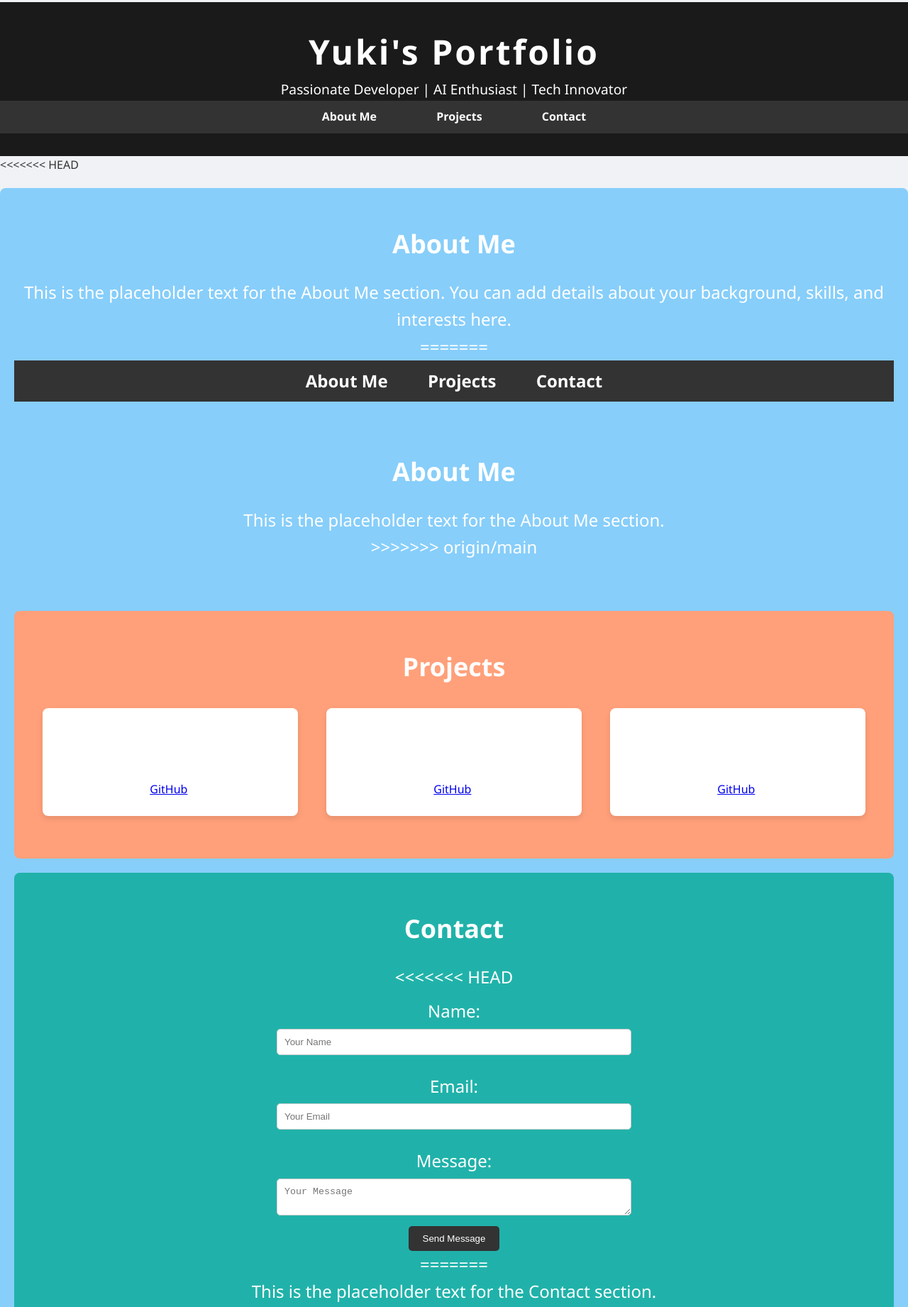
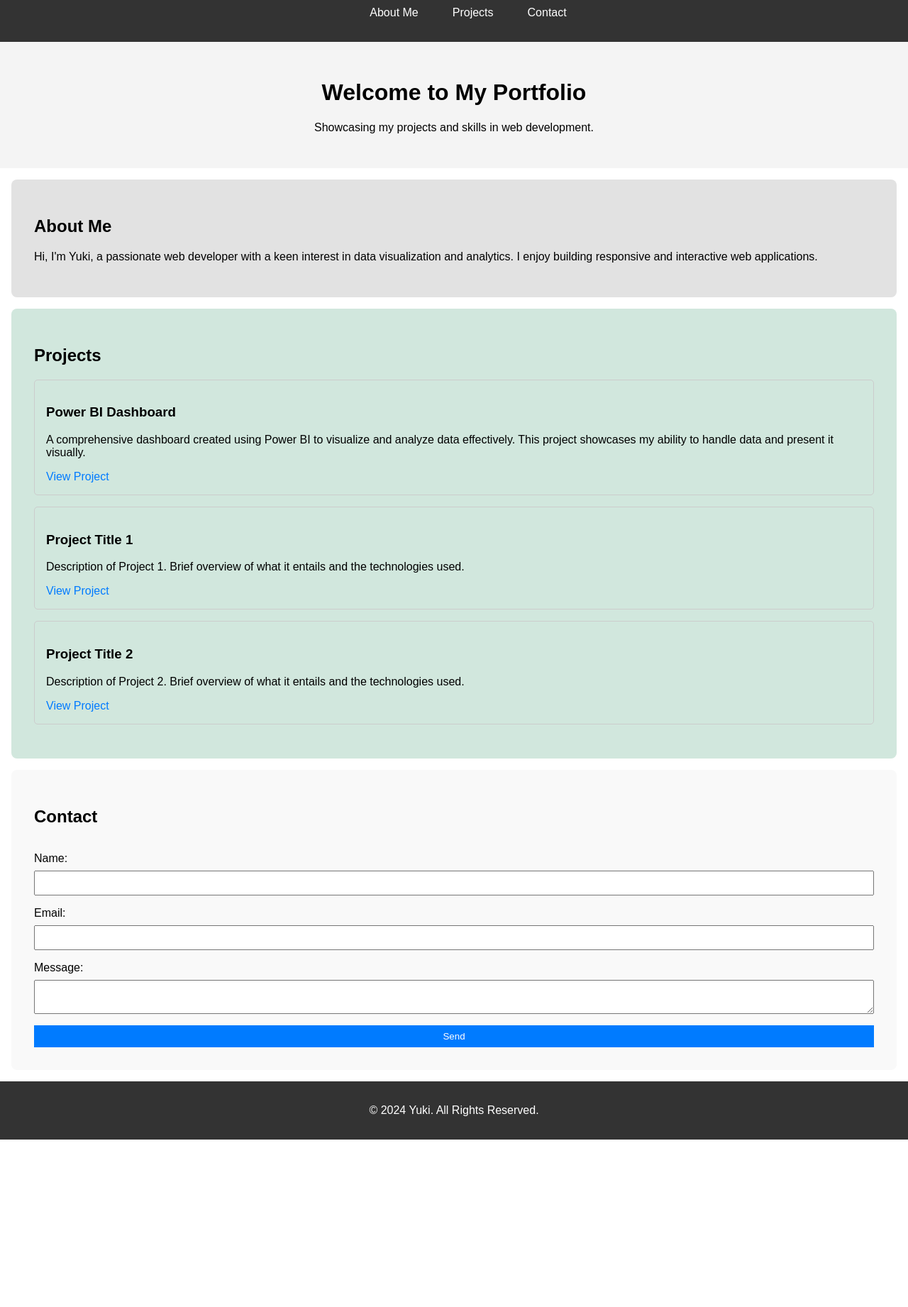
Before and after one commit to Yami66/Yami66.github.io, a plain HTML site: page index.html in a window 1280 px wide. Shown: the part 23-1865 px from the top of the page at 71% size. After the commit the page ends 1629 px from the top, so only its background shows below. Drawn offline with Linux system fonts and the light colour scheme.

Commit message:
Added Power BI dashboard project to portfolio

```diff
--- a/index.html
+++ b/index.html
@@ -1,156 +1,12 @@
-
 <!DOCTYPE html>
 <html lang="en">
-
 <head>
     <meta charset="UTF-8">
     <meta name="viewport" content="width=device-width, initial-scale=1.0">
+    <link rel="stylesheet" href="styles.css">
     <title>Yuki's Portfolio</title>
-<<<<<<< HEAD
-    <link rel="stylesheet" href="styles.css">
-=======
-    <style>
-        body {
-            font-family: 'Segoe UI', Tahoma, Geneva, Verdana, sans-serif;
-            margin: 0;
-            padding: 0;
-            background-color: #f0f2f5;
-            color: #333;
-            scroll-behavior: smooth;
-        }
-
-        header {
-            background-color: #1a1a1a;
-            color: white;
-            text-align: center;
-            padding: 2rem 0;
-            animation: fadeIn 2s ease;
-        }
-
-        header h1 {
-            font-size: 3rem;
-            margin: 0;
-            letter-spacing: 3px;
-        }
-
-        header p {
-            font-size: 1.2rem;
-            margin: 0;
-        }
-
-        nav {
-            background-color: #333;
-            padding: 10px;
-            text-align: center;
-        }
-
-        nav a {
-            color: white;
-            text-decoration: none;
-            margin: 0 15px;
-            font-weight: bold;
-        }
-
-        nav a:hover {
-            color: #ffa500; /* Orange highlight on hover */
-        }
-
-        section {
-            padding: 50px 20px;
-            text-align: center;
-            font-size: 1.5rem;
-        }
-
-        #about {
-            background-color: #87cefa; /* Light blue */
-            color: white;
-        }
-
-        #projects {
-            background-color: #ffa07a; /* Light coral */
-            color: white;
-        }
-
-        #contact {
-            background-color: #20b2aa; /* Light sea green */
-            color: white;
-        }
-
-        .projects {
-            display: grid;
-            grid-template-columns: repeat(auto-fit, minmax(250px, 1fr));
-            gap: 20px;
-        }
-
-        .project {
-            background-color: white;
-            padding: 15px;
-            border-radius: 8px;
-            box-shadow: 0 4px 8px rgba(0, 0, 0, 0.1);
-            transition: transform 0.3s ease, box-shadow 0.3s ease;
-            position: relative;
-            overflow: hidden;
-            animation: fadeInUp 1s ease;
-        }
-
-        .project:hover {
-            transform: translateY(-5px);
-            box-shadow: 0 6px 12px rgba(0, 0, 0, 0.2);
-        }
-
-        .project img {
-            max-width: 100%;
-            border-radius: 4px;
-        }
-
-        .project h3 {
-            font-size: 1.4rem;
-            margin-top: 15px;
-        }
-
-        .project p {
-            font-size: 1rem;
-            margin: 10px 0;
-        }
-
-        footer {
-            text-align: center;
-            padding: 20px;
-            background-color: #1a1a1a;
-            color: white;
-        }
-
-        /* Animations */
-        @keyframes fadeIn {
-            from {
-                opacity: 0;
-            }
-
-            to {
-                opacity: 1;
-            }
-        }
-
-        @keyframes fadeInUp {
-            from {
-                opacity: 0;
-                transform: translateY(20px);
-            }
-
-            to {
-                opacity: 1;
-                transform: translateY(0);
-            }
-        }
-    </style>
->>>>>>> origin/main
 </head>
-
 <body>
-
-    <header>
-        <h1>Yuki's Portfolio</h1>
-        <p>Passionate Developer | AI Enthusiast | Tech Innovator</p>
     <nav>
         <ul>
             <li><a href="#about">About Me</a></li>
@@ -158,68 +14,57 @@
             <li><a href="#contact">Contact</a></li>
         </ul>
     </nav>
+
+    <header>
+        <h1>Welcome to My Portfolio</h1>
+        <p>Showcasing my projects and skills in web development.</p>
     </header>
-
-<<<<<<< HEAD
-    <section id="about">
-        <h2>About Me</h2>
-        <p>This is the placeholder text for the About Me section. You can add details about your background, skills, and interests here.</p>
-=======
-    <nav>
-        <a href="#about">About Me</a>
-        <a href="#projects">Projects</a>
-        <a href="#contact">Contact</a>
-    </nav>
 
     <section id="about">
         <h2>About Me</h2>
-        <p>This is the placeholder text for the About Me section.</p>
->>>>>>> origin/main
+        <p>Hi, I'm Yuki, a passionate web developer with a keen interest in data visualization and analytics. I enjoy building responsive and interactive web applications.</p>
     </section>
 
     <section id="projects">
         <h2>Projects</h2>
-        <div class="project-container">
         <div class="project">
-                <h3>Project 1</h3>
-                <p>Description of project 1. Learn more on <a href="https://github.com/Yami66/project1" target="_blank">GitHub</a>.</p>
+            <h3>Power BI Dashboard</h3>
+            <p>A comprehensive dashboard created using Power BI to visualize and analyze data effectively. This project showcases my ability to handle data and present it visually.</p>
+            <a href="https://example.com/powerbi-dashboard" target="_blank">View Project</a>
         </div>
         <div class="project">
-                <h3>Project 2</h3>
-                <p>Description of project 2. Learn more on <a href="https://github.com/Yami66/project2" target="_blank">GitHub</a>.</p>
+            <h3>Project Title 1</h3>
+            <p>Description of Project 1. Brief overview of what it entails and the technologies used.</p>
+            <a href="https://github.com/Yami66/project1" target="_blank">View Project</a>
         </div>
         <div class="project">
-                <h3>Project 3</h3>
-                <p>Description of project 3. Learn more on <a href="https://github.com/Yami66/project3" target="_blank">GitHub</a>.</p>
+            <h3>Project Title 2</h3>
+            <p>Description of Project 2. Brief overview of what it entails and the technologies used.</p>
+            <a href="https://github.com/Yami66/project2" target="_blank">View Project</a>
         </div>
-        </div>
+        <!-- Add more projects as needed -->
     </section>
 
     <section id="contact">
         <h2>Contact</h2>
-<<<<<<< HEAD
-        <form id="contact-form">
+        <form>
             <label for="name">Name:</label>
-            <input type="text" id="name" name="name" placeholder="Your Name" required>
+            <input type="text" id="name" name="name" required>
 
             <label for="email">Email:</label>
-            <input type="email" id="email" name="email" placeholder="Your Email" required>
+            <input type="email" id="email" name="email" required>
 
             <label for="message">Message:</label>
-            <textarea id="message" name="message" placeholder="Your Message" required></textarea>
+            <textarea id="message" name="message" required></textarea>
 
-            <button type="submit">Send Message</button>
+            <button type="submit">Send</button>
         </form>
-=======
-        <p>This is the placeholder text for the Contact section.</p>
->>>>>>> origin/main
     </section>
 
     <footer>
-        <p>Contact me at: your.email@example.com</p>
+        <p>&copy; 2024 Yuki. All Rights Reserved.</p>
     </footer>
 
     <script src="script.js"></script>
 </body>
-
 </html>
--- a/script.js
+++ b/script.js
@@ -1,10 +1,12 @@
-// Contact Form Submission
-document.getElementById('contact-form').addEventListener('submit', function(event) {
-    event.preventDefault(); // Prevent the default form submission
+// Smooth scroll for navigation links
+const navLinks = document.querySelectorAll('nav ul li a');
 
-    // Display a simple alert for demonstration
-    alert('Thank you for your message!');
-
-    // Reset the form fields
-    this.reset();
+navLinks.forEach(link => {
+    link.addEventListener('click', function (e) {
+        e.preventDefault();
+        const targetId = this.getAttribute('href');
+        document.querySelector(targetId).scrollIntoView({
+            behavior: 'smooth'
+        });
+    });
 });
--- a/styles.css
+++ b/styles.css
@@ -1,156 +1,92 @@
-/* Basic Reset */
-* {
+body {
+    font-family: Arial, sans-serif;
     margin: 0;
     padding: 0;
     box-sizing: border-box;
 }
 
-body {
-    font-family: 'Arial', sans-serif;
-    line-height: 1.6;
-    background-color: #f4f4f4;
-    color: #333;
+nav {
+    background-color: #333;
+    padding: 1rem;
 }
 
-/* Header Styles */
-header {
-    background: #333;
-    color: white;
-    padding: 2rem 0;
-    text-align: center;
-    animation: fadeIn 2s ease;
-}
-
-header h1 {
-    font-size: 2.5rem;
-}
-
-header p {
-    font-size: 1.2rem;
-}
-
-/* Navigation Styles */
 nav ul {
     list-style: none;
-    padding: 0;
+    display: flex;
+    justify-content: center;
 }
 
 nav ul li {
-    display: inline;
-    margin: 0 15px;
+    margin: 0 1.5rem;
 }
 
-nav a {
+nav ul li a {
     color: white;
     text-decoration: none;
-    padding: 5px 10px;
-    transition: background-color 0.3s ease;
 }
 
-nav a:hover {
-    background-color: #555;
+header {
+    text-align: center;
+    padding: 2rem;
+    background-color: #f4f4f4;
 }
 
-/* Section Styles */
 section {
-    padding: 50px 20px;
-    text-align: center;
-    background-color: white;
-    margin: 20px 0;
+    padding: 2rem;
+    margin: 1rem;
     border-radius: 8px;
-    animation: slideIn 0.5s ease;
 }
 
-h2 {
-    margin-bottom: 20px;
+#about {
+    background-color: #e2e2e2;
 }
 
-/* Projects Layout */
-.project-container {
-    display: flex;
-    justify-content: space-around;
-    flex-wrap: wrap;
+#projects {
+    background-color: #d1e7dd;
 }
 
 .project {
-    background: #e2e2e2;
-    border-radius: 8px;
-    padding: 20px;
-    margin: 10px;
-    width: 30%;
-    transition: transform 0.3s ease;
+    border: 1px solid #ccc;
+    border-radius: 5px;
+    padding: 1rem;
+    margin: 1rem 0;
 }
 
-.project:hover {
-    transform: scale(1.05);
+.project a {
+    color: #007bff;
+    text-decoration: none;
 }
 
-/* Contact Form Styles */
+#contact {
+    background-color: #f9f9f9;
+}
+
 form {
     display: flex;
     flex-direction: column;
-    align-items: center;
 }
 
 form label {
-    margin: 10px 0 5px;
+    margin-top: 1rem;
 }
 
 form input, form textarea {
-    padding: 10px;
-    width: 80%;
-    max-width: 500px;
-    border: 1px solid #ccc;
-    border-radius: 5px;
-    margin-bottom: 15px;
+    padding: 0.5rem;
+    margin-top: 0.5rem;
 }
 
 form button {
-    padding: 10px 20px;
+    margin-top: 1rem;
+    padding: 0.5rem;
+    background-color: #007bff;
+    color: white;
+    border: none;
+    cursor: pointer;
+}
+
+footer {
+    text-align: center;
+    padding: 1rem;
     background-color: #333;
     color: white;
-    border: none;
-    border-radius: 5px;
-    cursor: pointer;
-    transition: background-color 0.3s ease;
 }
-
-form button:hover {
-    background-color: #555;
-}
-
-/* Footer Styles */
-footer {
-    text-align: center;
-    padding: 20px;
-    background: #333;
-    color: white;
-}
-
-/* Animations */
-@keyframes fadeIn {
-    from {
-        opacity: 0;
-    }
-    to {
-        opacity: 1;
-    }
-}
-
-@keyframes slideIn {
-    from {
-        transform: translateY(20px);
-        opacity: 0;
-    }
-    to {
-        transform: translateY(0);
-        opacity: 1;
-    }
-}
-
-/* Responsive Styles */
-@media (max-width: 768px) {
-    .project {
-        width: 80%;
-    }
-}
```
Lines whose indentation alone changed are shown as unchanged.
